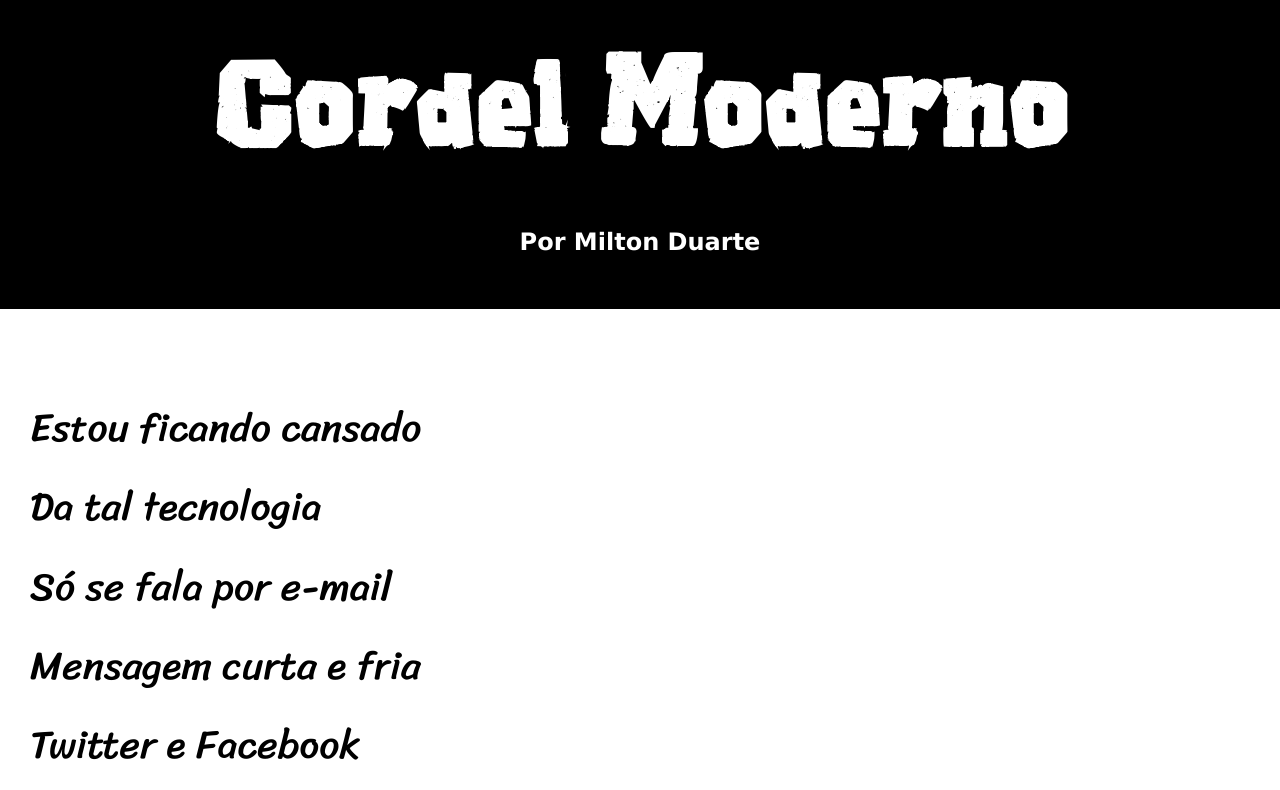
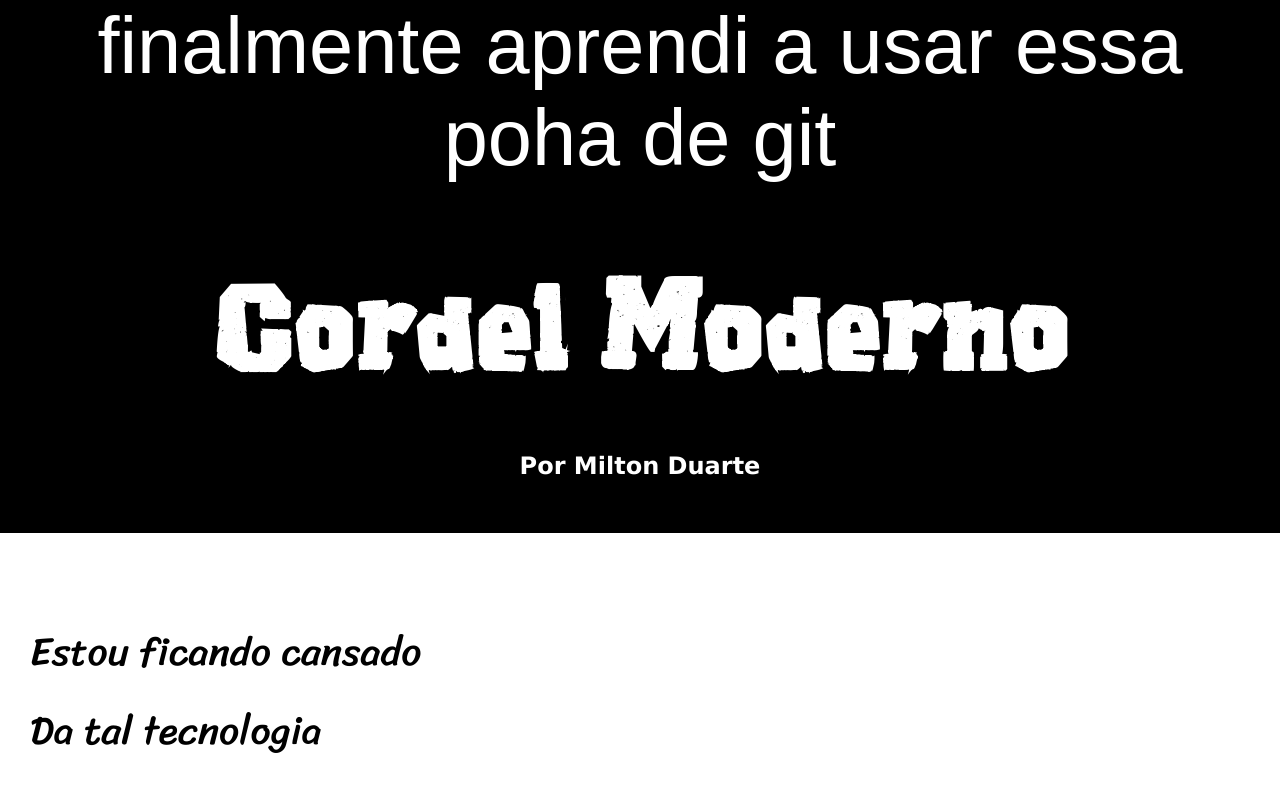
Before and after one commit to marcusthealves/projeto-cordel, a plain HTML site: page index.html in a window 1280 px wide. Shown: the top 790 px of the page. Drawn offline with Linux system fonts and the light colour scheme; files whose address does not match are found by name.

Commit message:
mudei o header

```diff
--- a/index.html
+++ b/index.html
@@ -9,6 +9,7 @@
 </head>
 <body>
     <header>
+        <p>finalmente aprendi a usar essa poha de git</p>
         <h1>Cordel Moderno </h1>
         <p>  <a href="https://www.recantodasletras.com.br/poesias/3186743" target="_blank"  >Por Milton Duarte </a> </p>
     </header>
```
